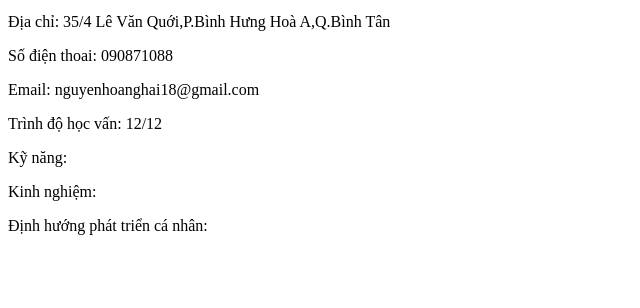
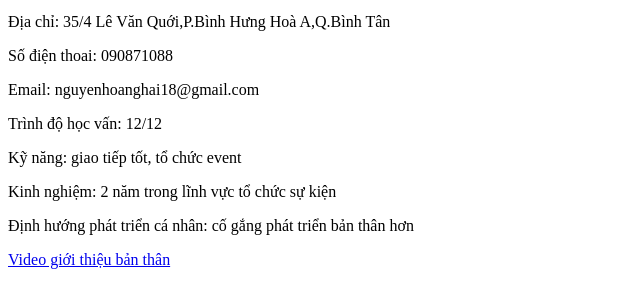
Before and after one commit to tunguyendev0108/GitProject, a plain HTML site: page Tạo trang CV cá nhân/index.html in a window 1280 px wide. Shown: the part 310-618 px from the top of the page, without its empty margins (0-640 px from the left). Drawn offline with Linux system fonts and the light colour scheme.

Commit message:
Add information

```diff
--- a/Tạo trang CV cá nhân/index.html
+++ b/Tạo trang CV cá nhân/index.html
@@ -13,8 +13,9 @@
     <p>Số điện thoai: 090871088</p>
     <p>Email: nguyenhoanghai18@gmail.com</p>
     <p>Trình độ học vấn: 12/12</p>
-    <p>Kỹ năng: </p>
-    <p>Kinh nghiệm:</p>
-    <p>Định hướng phát triển cá nhân:</p>
+    <p>Kỹ năng: giao tiếp tốt, tổ chức event</p>
+    <p>Kinh nghiệm: 2 năm trong lĩnh vực tổ chức sự kiện</p>
+    <p>Định hướng phát triển cá nhân: cố gắng phát triển bản thân hơn</p>
+    <a href="https://www.google.com/search?q=video+gi%E1%BB%9Bi+thi%E1%BB%87u+b%E1%BA%A3n+th%C3%A2n&oq=video+gi%E1%BB%9Bi+thi%E1%BB%87u+ba&gs_lcrp=EgZjaHJvbWUqCAgBEAAYFhgeMgYIABBFGDkyCAgBEAAYFhgeMggIAhAAGBYYHjIICAMQABgWGB4yCAgEEAAYFhge0gEIMjkwOWowajeoAgCwAgA&sourceid=chrome&ie=UTF-8#fpstate=ive&vld=cid:994312c4,vid:Q84UrlDosAU">Video giới thiệu bản thân</a>
 </body>
 </html>
```
